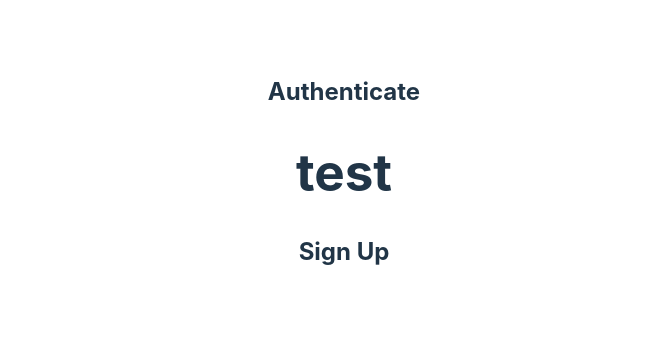
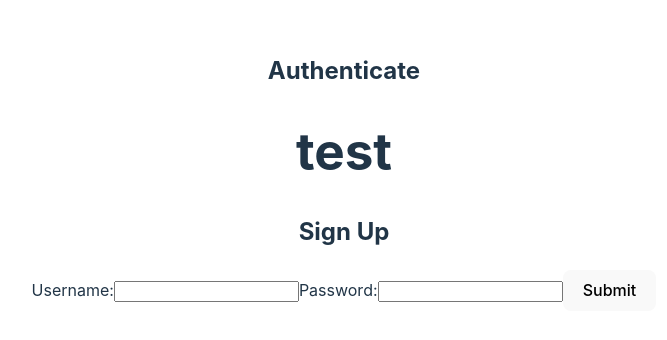
Before and after one commit to ElvisRivera21/Sign, a React (Vite) app: page / in a window 1280 px wide. Shown: the part 228-568 px from the top of the page, without its empty margins (296-963 px from the left). Built offline with nearby package versions, Linux system fonts and the light colour scheme.

Commit message:
target value

```diff
--- a/src/App.jsx
+++ b/src/App.jsx
@@ -8,7 +8,7 @@ function App() {
 
   return (
     <>
-      <Authenticate/>
+      < Authenticate/>
       <h1>test</h1>
       <SignUpForm/>
     </>
--- a/src/components/SignUpForm.jsx
+++ b/src/components/SignUpForm.jsx
@@ -1,10 +1,53 @@
+import React, {useState} from "react"
+
 function SignUpForm() {
+    //State Variables
+    const [username, setUsername] = useState("");
+    const [password, setPassword] = useState("");
+    const [error, setError] = useState(null);
 
+    //function to handle form submission
+    const handleSubmit = (event) => {
+        event.preventDefault();
+    }
 
     return (
         <>
 
             <h2>Sign Up</h2>
+            <form onSubmit={handleSubmit}>
+                {/* Username input */}
+                <label>
+                    Username:
+                    <input
+                        type="text"
+                        value={username}
+                        onChange={(e) => setUsername(e.target.value)}
+                    />
+                </label>
+
+                {/* Password input */}
+                <label>
+                    Password:
+                    <input
+                        type="password"
+                        value={password}
+                        onChange={(e) => setPassword(e.target.value)}
+                    />
+                </label>
+
+                {/* Error message */}
+                {error && <p style={{ color: 'red' }}>{error}</p>}
+
+                {/* Submit button */}
+                <button type="submit">Submit</button>
+            </form>
+
+
+
+
+
+
 
         </>
     )
```
